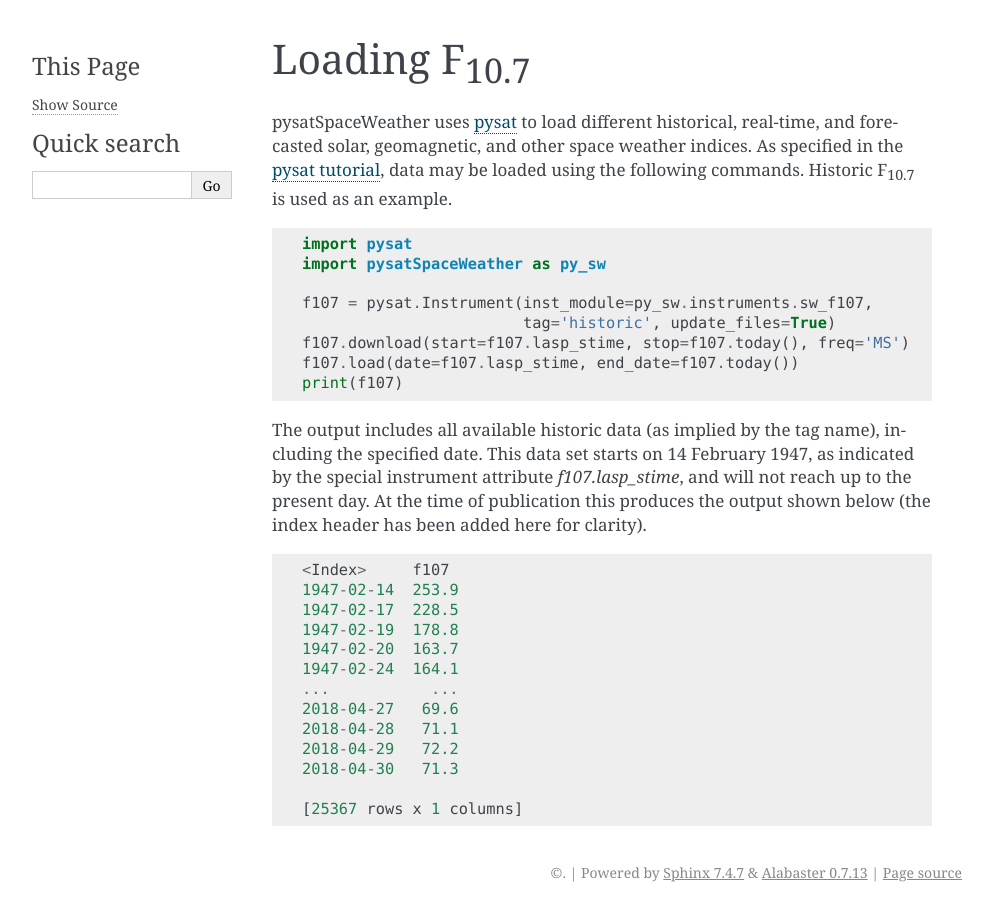
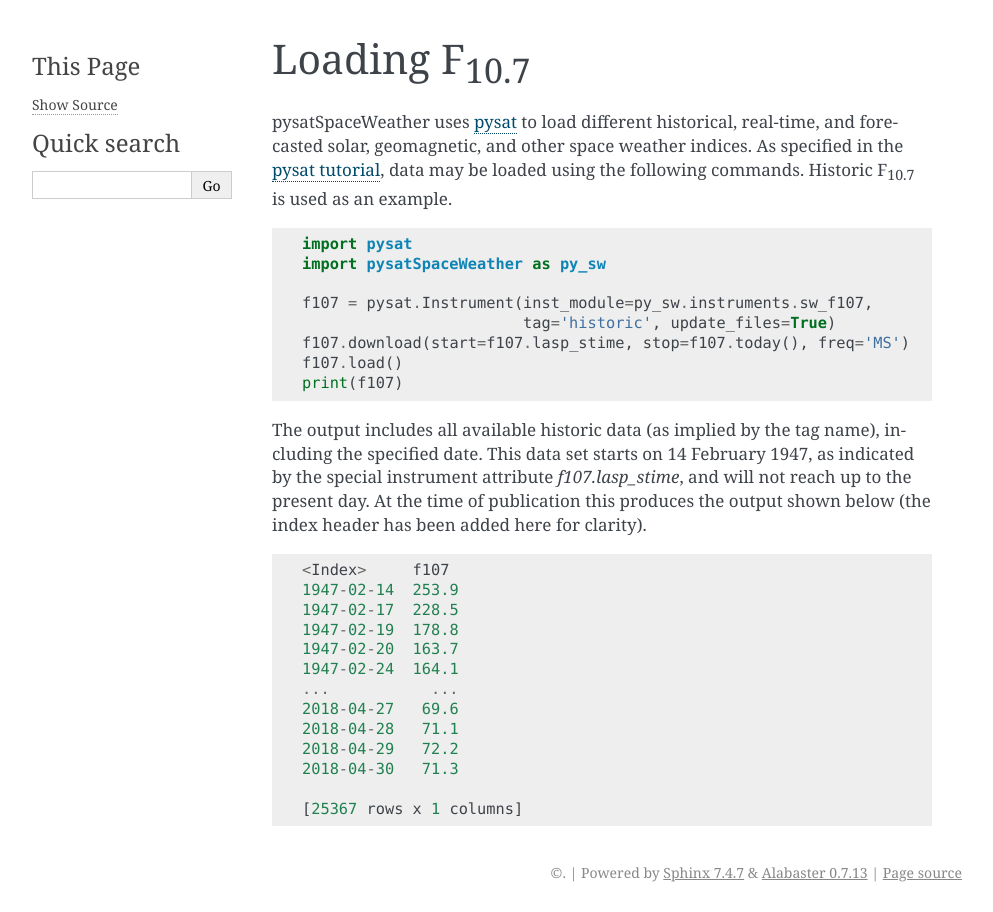
Before and after one commit to pysat/pysatSpaceWeather, a Sphinx documentation site: the page built from docs/examples/ex_init.rst, in a window 1280 px wide. Shown: the whole page, without its empty margins (148-1141 px from the left). Built offline with Sphinx 7.4.7, drawn with Linux system fonts in a browser that asks for light colours.

Commit message:
DOC: update load all
Update the load all call.

```diff
--- a/docs/examples/ex_init.rst
+++ b/docs/examples/ex_init.rst
@@ -17,7 +17,7 @@
    f107 = pysat.Instrument(inst_module=py_sw.instruments.sw_f107,
                            tag='historic', update_files=True)
    f107.download(start=f107.lasp_stime, stop=f107.today(), freq='MS')
-   f107.load(date=f107.lasp_stime, end_date=f107.today())
+   f107.load()
    print(f107)
 
 
```
